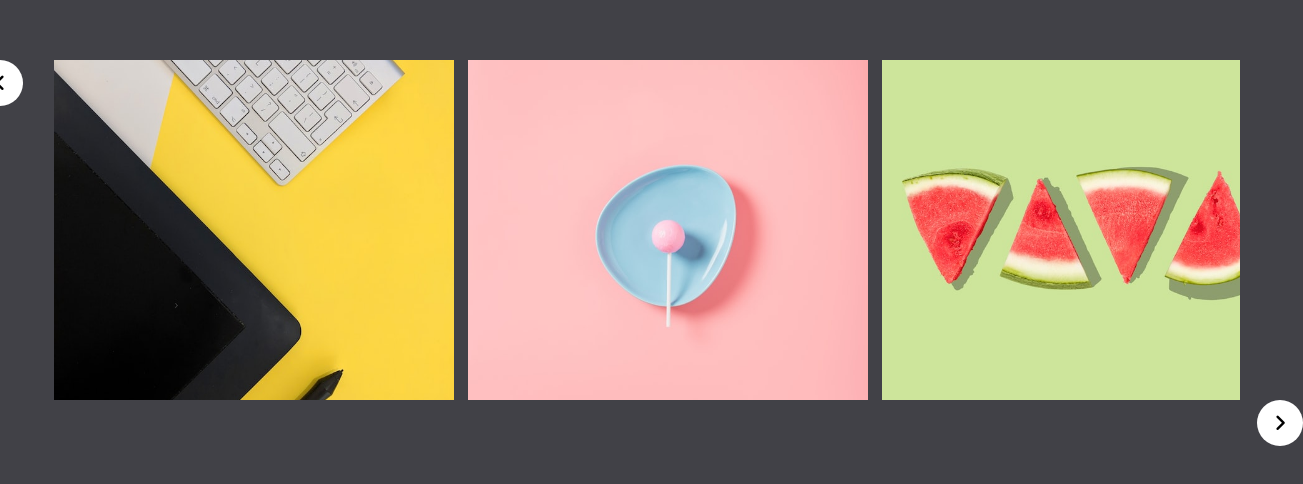
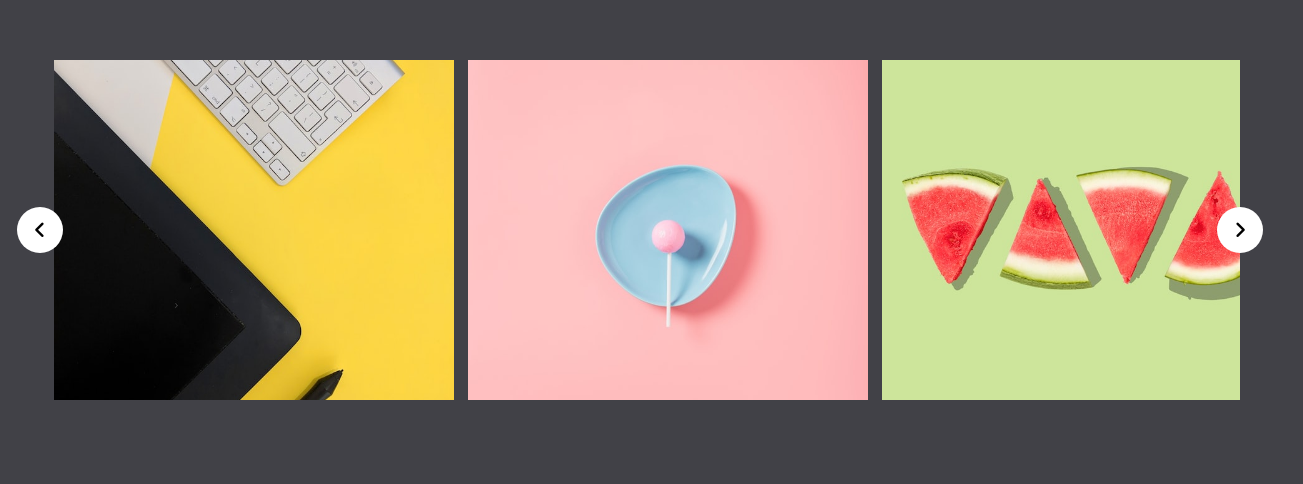
Before and after one commit to Gibsonodoka/Draggable-JavaScript-Slider, a plain HTML site: page index.html in a window 1280 px wide. Shown: the part 170-654 px from the top of the page, 1303 px wide, since content can reach past the window. Drawn offline with Linux system fonts and the light colour scheme.

Commit message:
Update main.css

```diff
--- a/main.css
+++ b/main.css
@@ -20,8 +20,10 @@ body {
 }
 .wrapper {
     max-width: 1200px;
+    position: relative;
 }
 .wrapper i {
+    top: 50%;
     height: 46px;
     width: 46px;
     background: #fff;
@@ -31,6 +33,7 @@ body {
     cursor: pointer;
     font-size: 1.2rem;
     position: absolute;
+    transform: translateY(-50%);
 }
 
 .wrapper i:first-child {
```
